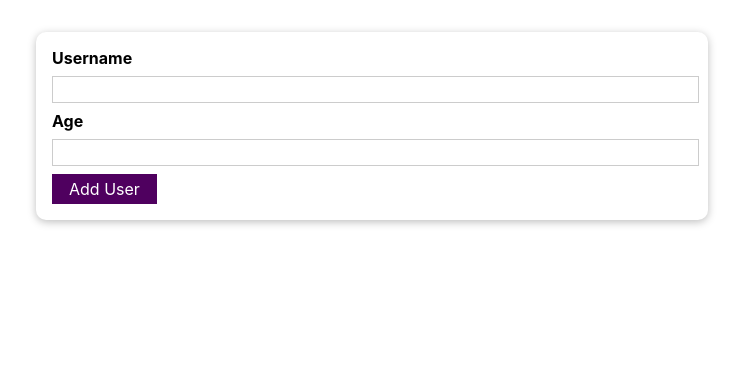
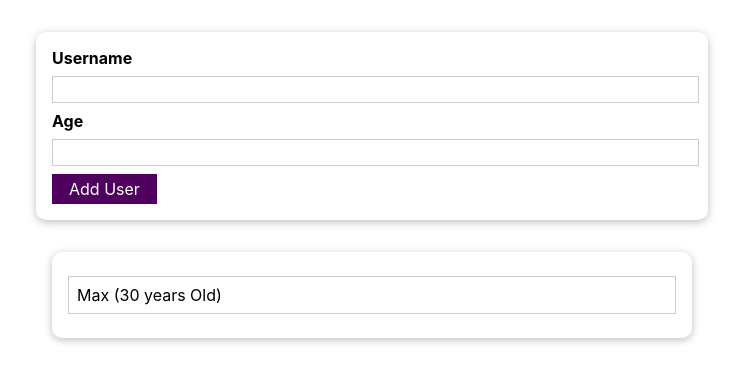
Before and after one commit to neilrrai/rivison-add-user-age, a React (Create React App) app: page / in a window 1280 px wide. Shown: the top 382 px of the page, without its empty margins (268-1011 px from the left). Built offline with nearby package versions, Linux system fonts and the light colour scheme.

Commit message:
15/24: Revision Project - Rendering Users List

```diff
--- a/src/App.js
+++ b/src/App.js
@@ -1,10 +1,13 @@
 import "./App.css";
 import AddUser from "./components/Users/AddUser";
+import UserList from "./components/Users/UsersList";
 
 function App() {
+  const users = [{ id: 1, name: "Max", age: 30 }];
   return (
     <div>
       <AddUser />
+      <UserList users={users} />
     </div>
   );
 }
--- /dev/null
+++ b/src/components/Users/UsersList.css
@@ -0,0 +1,16 @@
+.users {
+  margin: 2rem auto;
+  width: 90%;
+  max-width: 40rem;
+}
+
+.users ul {
+  list-style: none;
+  padding: 1rem;
+}
+
+.users li {
+  border: 1px solid #ccc;
+  margin: 0.5rem 0;
+  padding: 0.5rem;
+}
--- /dev/null
+++ b/src/components/Users/UsersList.jsx
@@ -0,0 +1,19 @@
+import React from "react";
+import Card from "../UI/Card";
+import "./UsersList.css";
+
+function UsersList(props) {
+  return (
+    <Card className={"users"}>
+      <ul>
+        {props.users.map((user) => (
+          <li key={user.id}>
+            {user.name} ({user.age} years Old)
+          </li>
+        ))}
+      </ul>
+    </Card>
+  );
+}
+
+export default UsersList;
```
